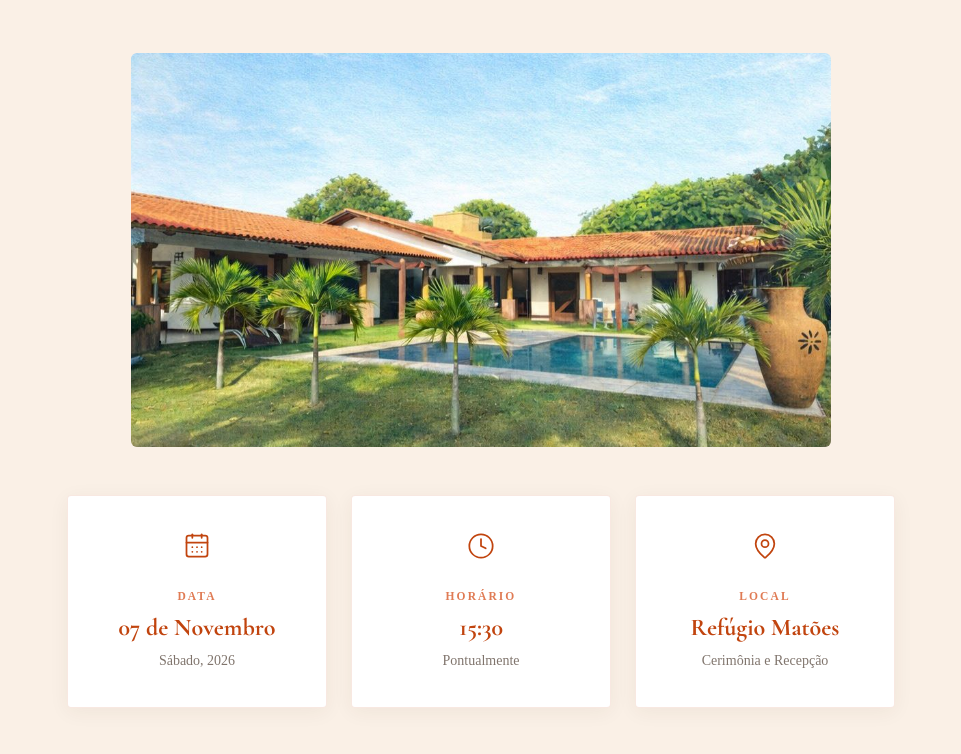
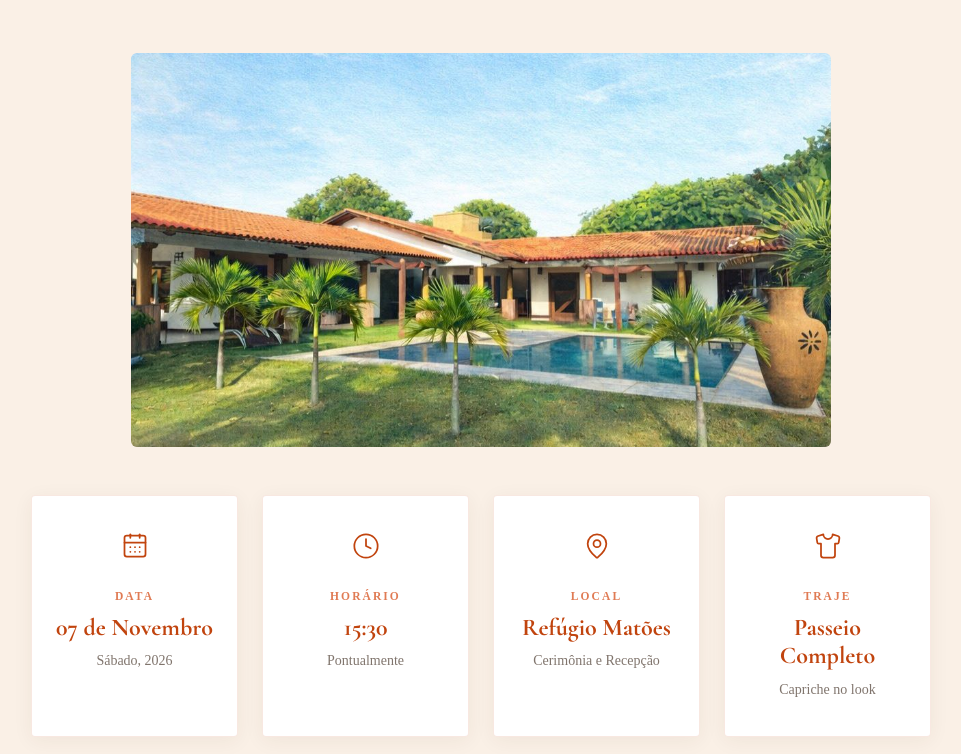
Before and after one commit to lefitano/Convite-Daniel-Brenda, a React (Vite) app in the folder convite-frontend/: page / in a window 1280 px wide. Shown: the part 4429-5183 px from the top of the page, without its empty margins (159-1120 px from the left). Built offline with nearby package versions, Linux system fonts and the light colour scheme; a web font is replaced by a local one.

Commit message:
feat: adicionando card de informação para o traje

```diff
--- a/convite-frontend/src/index.css
+++ b/convite-frontend/src/index.css
@@ -1197,6 +1197,7 @@ h1, h2, h3 {
 
 .event__cards {
   display: flex;
+  flex-wrap: wrap;
   gap: 1.5rem;
   justify-content: center;
   margin-bottom: 3rem;
@@ -1204,6 +1205,7 @@ h1, h2, h3 {
 
 .event__card {
   flex: 1;
+  min-width: 200px;
   max-width: 260px;
   display: flex;
   flex-direction: column;
--- a/convite-frontend/src/sections/EventInfo.jsx
+++ b/convite-frontend/src/sections/EventInfo.jsx
@@ -1,4 +1,4 @@
-import { CalendarDays, Clock4, MapPin } from 'lucide-react'
+import { CalendarDays, Clock4, MapPin, Shirt } from 'lucide-react'
 import fotoLocal from '../assets/images/LocalCerimoniaErecepcao.jpeg'
 
 const cards = [
@@ -19,6 +19,12 @@ const cards = [
     label: 'Local',
     title: 'Refúgio Matões',
     detail: 'Cerimônia e Recepção',
+  },
+  {
+    Icon: Shirt,
+    label: 'Traje',
+    title: 'Passeio Completo',
+    detail: 'Capriche no look',
   },
 ]
 
```
